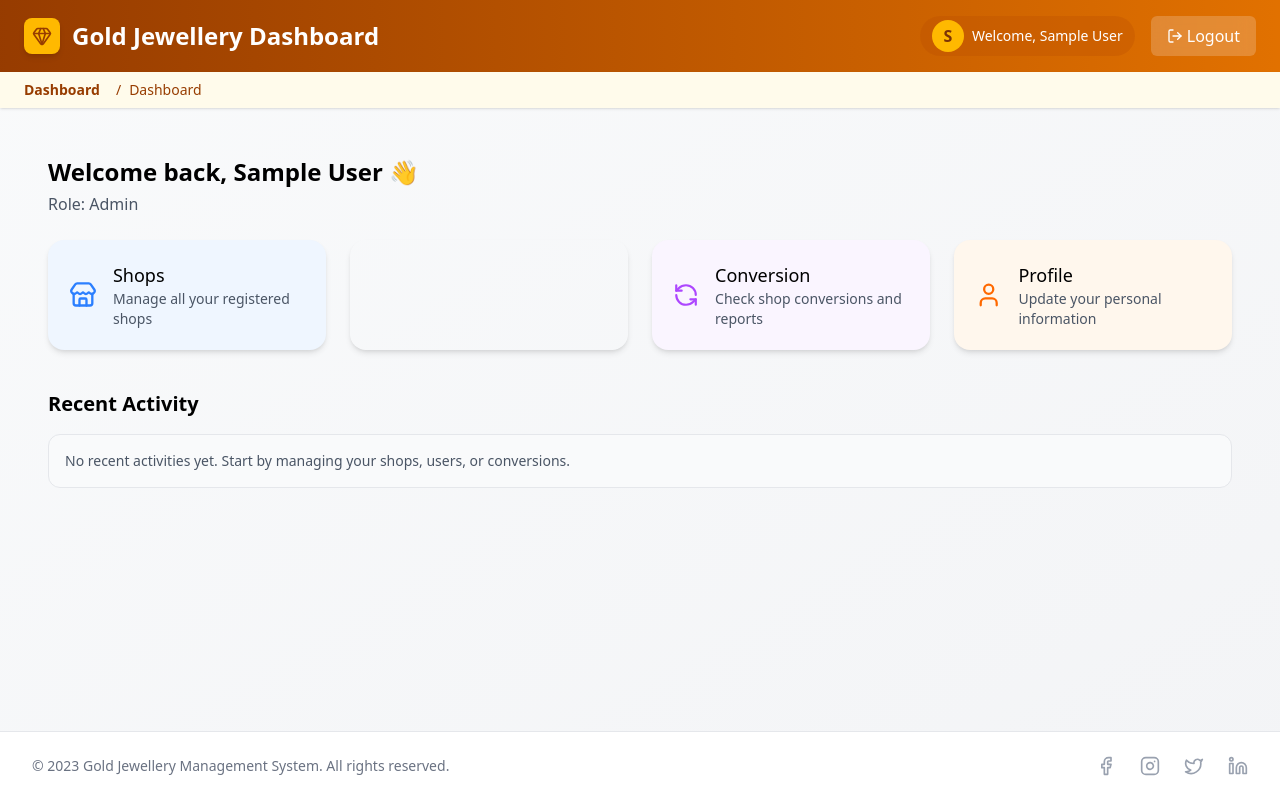
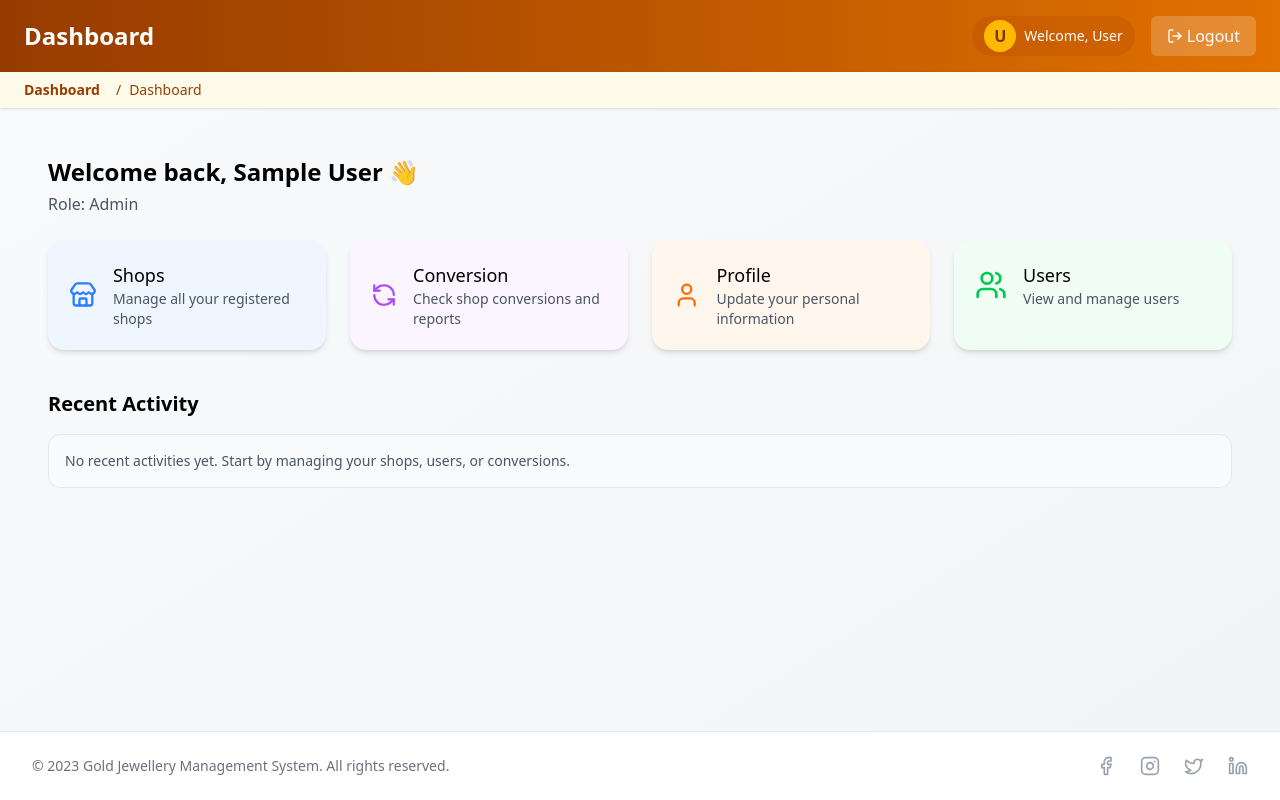
Before and after one commit to smarthisabkitab/prod-front-end, a React (Vite) app: page /dashboard in a window 1280 px wide. Built offline with nearby package versions, Linux system fonts and the light colour scheme; sample sign-in values are in the browser's storage.

Commit message:
user profile password update

```diff
--- a/src/components/dashboard/Navbar.jsx
+++ b/src/components/dashboard/Navbar.jsx
@@ -1,14 +1,23 @@
-import { Gem, LogOut } from "lucide-react";
+import { LogOut } from "lucide-react";
 import { useSelector, useDispatch } from "react-redux";
 import { useNavigate } from "react-router-dom";
 import { logout, selectCurrentUser } from "../../store/slices/authSlice";
+import { useLogoutMutation } from "../../store/api/authApi";
 
 const Navbar = () => {
   const user = useSelector(selectCurrentUser);
   const dispatch = useDispatch();
   const navigate = useNavigate();
 
-  const handleLogout = () => {
+  const [logoutApi] = useLogoutMutation();
+
+  const handleLogout = async () => {
+    try {
+      await logoutApi().unwrap();
+    } catch (error) {
+      console.error("Logout API failed:", error);
+    }
+
     dispatch(logout());
     navigate("/");
   };
@@ -19,23 +28,20 @@ const Navbar = () => {
         <div className="flex justify-between items-center py-4">
           {/* Logo */}
           <div className="flex items-center space-x-3">
-            <div className="bg-amber-400 p-2 rounded-lg shadow-md">
-              <Gem className="h-5 w-5 text-amber-800" />
-            </div>
-            <h1 className="text-2xl font-bold">Gold Jewellery Dashboard</h1>
+            <h1 className="text-2xl font-bold">Dashboard</h1>
           </div>
 
           {/* User + Logout */}
           <div className="flex items-center space-x-4">
             <div className="hidden md:flex items-center space-x-2 bg-amber-700/30 px-3 py-1 rounded-full">
               <div className="h-8 w-8 rounded-full bg-amber-400 flex items-center justify-center text-amber-900 font-semibold">
-                {user?.name?.charAt(0) || "U"}
+                {user?.fullname?.charAt(0) || "U"}
               </div>
-              <div className="text-sm">Welcome, {user?.name || "User"}</div>
+              <div className="text-sm">Welcome, {user?.fullname || "User"}</div>
             </div>
             <button
               onClick={handleLogout}
-              className="flex items-center space-x-1 bg-white/20 px-4 py-2 rounded-md hover:bg-white/30 hover:cursor-pointer transition-colors backdrop-blur-sm"
+              className="flex items-center space-x-1 bg-white/20 px-4 py-2 rounded-md hover:bg-white/30 transition-colors"
             >
               <LogOut className="h-4 w-4" />
               <span>Logout</span>
--- a/src/components/home/Navbar.jsx
+++ b/src/components/home/Navbar.jsx
@@ -2,9 +2,20 @@ import { Link, useNavigate } from "react-router-dom";
 import { useSelector, useDispatch } from "react-redux";
 import { useState } from "react";
 import {
-  LogIn, UserPlus, LogOut, ChevronDown, HomeIcon, Store, Users, Gem
+  LogIn,
+  UserPlus,
+  LogOut,
+  ChevronDown,
+  HomeIcon,
+  Store,
+  Users,
+  Gem,
 } from "lucide-react";
-import { logout, selectIsAuthenticated, selectCurrentUser } from "../../store/slices/authSlice";
+import {
+  logout,
+  selectIsAuthenticated,
+  selectCurrentUser,
+} from "../../store/slices/authSlice";
 
 const Navbar = () => {
   const [showUserMenu, setShowUserMenu] = useState(false);
@@ -27,7 +38,7 @@ const Navbar = () => {
           <Gem className="w-8 h-8 text-white" />
         </div>
         <div className="text-3xl font-bold bg-gradient-to-r from-amber-700 to-orange-700 bg-clip-text text-transparent">
-          GoldVault
+          Smart Hisab Kittab
         </div>
       </div>
 
@@ -35,21 +46,35 @@ const Navbar = () => {
       <div className="flex items-center space-x-4">
         {!isAuthenticated ? (
           <>
-            <Link to="/login" className="flex items-center space-x-2 px-6 py-3 bg-white text-amber-700 rounded-xl border border-amber-200 shadow-md hover:bg-amber-50">
-              <LogIn size={20} /><span className="font-medium">Login</span>
+            <Link
+              to="/login"
+              className="flex items-center space-x-2 px-6 py-3 bg-white text-amber-700 rounded-xl border border-amber-200 shadow-md hover:bg-amber-50"
+            >
+              <LogIn size={20} />
+              <span className="font-medium">Login</span>
             </Link>
-            <Link to="/register" className="flex items-center space-x-2 px-6 py-3 bg-gradient-to-r from-amber-500 to-orange-500 text-white rounded-xl hover:from-amber-600 hover:to-orange-600 shadow-md">
-              <UserPlus size={20} /><span className="font-medium">Register</span>
+            <Link
+              to="/register"
+              className="flex items-center space-x-2 px-6 py-3 bg-gradient-to-r from-amber-500 to-orange-500 text-white rounded-xl hover:from-amber-600 hover:to-orange-600 shadow-md"
+            >
+              <UserPlus size={20} />
+              <span className="font-medium">Register</span>
             </Link>
           </>
         ) : (
           <div className="relative">
-            <button onClick={() => setShowUserMenu(!showUserMenu)} className="flex items-center space-x-2 px-6 py-3 bg-white text-amber-700 rounded-xl border border-amber-200 shadow-md">
+            <button
+              onClick={() => setShowUserMenu(!showUserMenu)}
+              className="flex items-center space-x-2 px-6 py-3 bg-white text-amber-700 rounded-xl border border-amber-200 shadow-md"
+            >
               <div className="w-8 h-8 rounded-full bg-gradient-to-r from-amber-500 to-orange-500 flex items-center justify-center text-white font-bold">
                 {user?.name?.charAt(0) || "U"}
               </div>
               <span>{user?.name || "My Account"}</span>
-              <ChevronDown size={16} className={`${showUserMenu ? "rotate-180" : ""}`} />
+              <ChevronDown
+                size={16}
+                className={`${showUserMenu ? "rotate-180" : ""}`}
+              />
             </button>
 
             {showUserMenu && (
@@ -59,17 +84,33 @@ const Navbar = () => {
                   <div className="text-sm text-amber-600">{user?.email}</div>
                 </div>
                 <div className="py-2">
-                  <button onClick={() => navigate("/dashboard")} className="flex items-center space-x-3 w-full px-4 py-3 hover:bg-amber-50">
-                    <HomeIcon size={18} /><span>Dashboard</span>
+                  <button
+                    onClick={() => navigate("/dashboard")}
+                    className="flex items-center space-x-3 w-full px-4 py-3 hover:bg-amber-50"
+                  >
+                    <HomeIcon size={18} />
+                    <span>Dashboard</span>
                   </button>
-                  <Link to="/shop-management" className="flex items-center space-x-3 w-full px-4 py-3 hover:bg-amber-50">
-                    <Store size={18} /><span>Manage Shops</span>
+                  <Link
+                    to="/shop-management"
+                    className="flex items-center space-x-3 w-full px-4 py-3 hover:bg-amber-50"
+                  >
+                    <Store size={18} />
+                    <span>Manage Shops</span>
                   </Link>
-                  <Link to="/user-management" className="flex items-center space-x-3 w-full px-4 py-3 hover:bg-amber-50">
-                    <Users size={18} /><span>Manage Users</span>
+                  <Link
+                    to="/user-management"
+                    className="flex items-center space-x-3 w-full px-4 py-3 hover:bg-amber-50"
+                  >
+                    <Users size={18} />
+                    <span>Manage Users</span>
                   </Link>
-                  <button onClick={handleLogout} className="flex items-center space-x-3 w-full px-4 py-3 hover:bg-amber-50">
-                    <LogOut size={18} /><span>Logout</span>
+                  <button
+                    onClick={handleLogout}
+                    className="flex items-center space-x-3 w-full px-4 py-3 hover:bg-amber-50"
+                  >
+                    <LogOut size={18} />
+                    <span>Logout</span>
                   </button>
                 </div>
               </div>
--- a/src/pages/Dashboard/DashboardPage.jsx
+++ b/src/pages/Dashboard/DashboardPage.jsx
@@ -28,7 +28,7 @@ const baseQuickActions = [
   },
 ];
 
-const adminQuickAction = [
+const adminQuickActions = [
   {
     title: "Users",
     description: "View and manage users",
@@ -44,7 +44,7 @@ const DashboardPage = () => {
 
   const isAdmin = user?.role === "admin";
   const quickActions = isAdmin
-    ? [baseQuickActions[0], adminQuickAction, ...baseQuickActions.slice(1)]
+    ? [...baseQuickActions, ...adminQuickActions]
     : baseQuickActions;
 
   return (
--- a/src/pages/Profile/components/password.change.form.jsx
+++ b/src/pages/Profile/components/password.change.form.jsx
@@ -1,5 +1,6 @@
 import { useState } from "react";
 import { Lock, Save, X } from "lucide-react";
+import { useUpdateProfilePasswordMutation } from "../../../store/api/userApi";
 
 const PasswordChangeForm = () => {
   const [isEditingPassword, setIsEditingPassword] = useState(false);
@@ -9,6 +10,7 @@ const PasswordChangeForm = () => {
     confirmPassword: "",
   });
   const [isPasswordLoading, setIsPasswordLoading] = useState(false);
+  const [updateProfilePassword] = useUpdateProfilePasswordMutation();
 
   const handlePasswordChange = (e) => {
     const { name, value } = e.target;
@@ -20,11 +22,6 @@ const PasswordChangeForm = () => {
 
   const handlePasswordSubmit = async (e) => {
     e.preventDefault();
-    setIsPasswordLoading(true);
-
-    try {
-      // TODO: Add API call to change password
-      console.log("Changing password:", passwordData);
 
     if (passwordData.newPassword !== passwordData.confirmPassword) {
       alert("New passwords do not match!");
@@ -36,19 +33,28 @@ const PasswordChangeForm = () => {
       return;
     }
 
-      // Simulate API call - Replace with actual API
-      await new Promise((resolve) => setTimeout(resolve, 1000));
+    setIsPasswordLoading(true);
+
+    try {
+      const body = {
+        oldPassword: passwordData.currentPassword,
+        newPassword: passwordData.newPassword,
+      };
+
+      const res = await updateProfilePassword(body).unwrap();
+
+      alert(res?.message || "Password updated successfully!");
 
       setPasswordData({
         currentPassword: "",
         newPassword: "",
         confirmPassword: "",
       });
+
       setIsEditingPassword(false);
-      alert("Password changed successfully!");
     } catch (error) {
-      console.error("Error changing password:", error);
-      alert("Error changing password. Please try again.");
+      console.error("Error updating password:", error);
+      alert(error?.data?.message || "Unable to update password");
     } finally {
       setIsPasswordLoading(false);
     }
@@ -62,7 +68,6 @@ const PasswordChangeForm = () => {
     });
     setIsEditingPassword(false);
   };
-
   return (
     <div className="bg-white rounded-lg shadow-sm border border-gray-200 p-6">
       <div className="flex justify-between items-center mb-6">
--- a/src/store/api/userApi.js
+++ b/src/store/api/userApi.js
@@ -35,6 +35,15 @@ export const userApi = apiSlice.injectEndpoints({
       invalidatesTags: ["User"],
       credentials: "include",
     }),
+    updateProfilePassword: builder.mutation({
+      query: (userData) => ({
+        url: `/auth/profile-update-password`,
+        method: "PATCH",
+        body: userData,
+      }),
+      invalidatesTags: ["User"],
+      credentials: "include",
+    }),
   }),
 });
 
@@ -44,4 +53,5 @@ export const {
   useCreateUserMutation,
   useDeleteUserMutation,
   useUpdateProfileMutation,
+  useUpdateProfilePasswordMutation,
 } = userApi;
```
Lines whose indentation alone changed are shown as unchanged.
